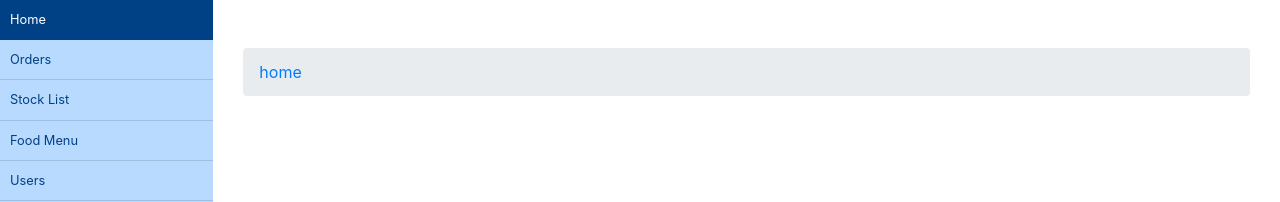
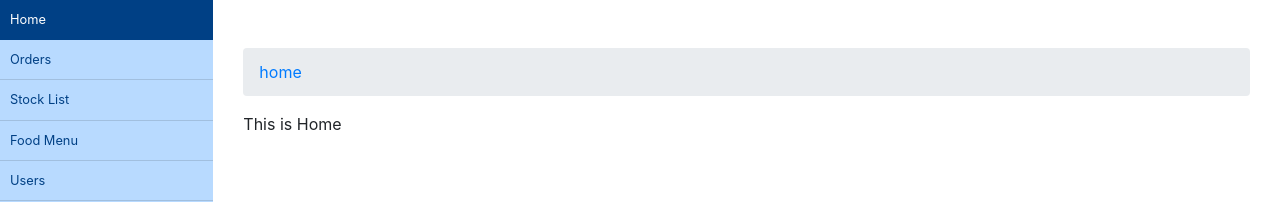
Before and after one commit to BigRiceEater/burgershop-dashboard, a React (Create React App) app: page / in a window 1280 px wide. Shown: the top 202 px of the page. Built offline with nearby package versions, Linux system fonts and the light colour scheme.

Commit message:
Add MainRouter

```diff
--- a/src/App.js
+++ b/src/App.js
@@ -1,8 +1,8 @@
 import React from 'react';
-import MainLayout from 'components/layout/MainLayout';
+import MainRouter from 'views/router.jsx';
 
 function App() {
-  return <MainLayout />;
+  return <MainRouter />;
 }
 
 export default App;
--- a/src/components/layout/MainLayout.jsx
+++ b/src/components/layout/MainLayout.jsx
@@ -1,6 +1,4 @@
 import React, { Component } from 'react';
-import { BrowserRouter as Router } from 'react-router-dom';
-import history from 'util/history';
 import { Container, Row, Col } from 'reactstrap';
 
 import Menu from 'components/menu/menu.jsx';
@@ -11,7 +9,6 @@ class MainLayout extends Component {
   render() {
     return (
       <Container fluid>
-        <Router history={history}>
         <Row>
           <Col sm='2' style={{ minHeight: '100vh', padding: '0px' }}>
             <Menu />
@@ -23,7 +20,6 @@ class MainLayout extends Component {
             </Container>
           </Col>
         </Row>
-        </Router>
       </Container>
     );
   }
--- /dev/null
+++ b/src/views/home/home.jsx
@@ -0,0 +1,9 @@
+import React, { Component } from 'react';
+
+class HomeView extends Component {
+  render() {
+    return <div>This is Home</div>;
+  }
+}
+
+export default HomeView;
--- /dev/null
+++ b/src/views/router.jsx
@@ -0,0 +1,21 @@
+import React, { Component } from 'react';
+import { Router, Route, Switch } from 'react-router-dom';
+
+import history from 'util/history';
+
+import MainLayout from 'components/layout/MainLayout';
+import Home from 'views/home/home.jsx';
+
+export default class MainRouter extends Component {
+  render() {
+    return (
+      <Router history={history}>
+        <MainLayout>
+          <Switch>
+            <Route path='/' component={Home} exact />
+          </Switch>
+        </MainLayout>
+      </Router>
+    );
+  }
+}
```
Lines whose indentation alone changed are shown as unchanged.
